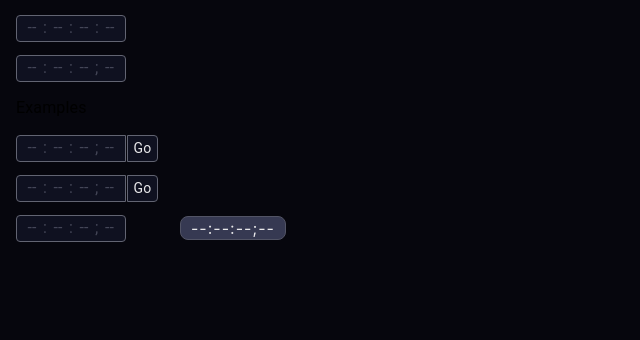
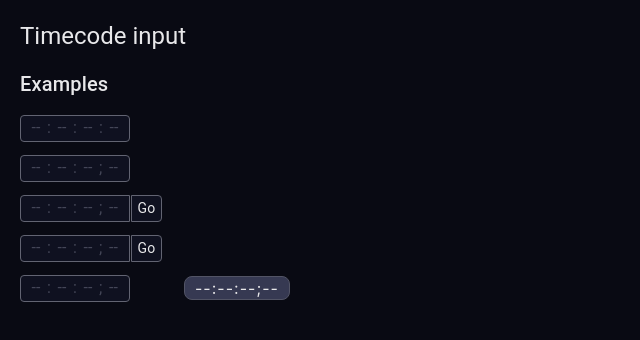
Before and after one commit to manoninonam/timecode-input, a React (Create React App) app: page / in a window 1280 px wide. Shown: the top 340 px of the page, without its empty margins (0-640 px from the left). Built offline with nearby package versions, Linux system fonts and the light colour scheme; the HTML template or start-up script is replaced by a standard one.

Commit message:
change layout

```diff
--- a/src/App.tsx
+++ b/src/App.tsx
@@ -6,16 +6,17 @@ import { TimecodeWithValue } from "./examples/TimecodeWithValue";
 
 function App() {
   return (
-    <div className="App">
-      <Stack spacing={2} p={2}>
+    <main className="App">
+      <Typography component='h1' variant='h5'>Timecode input</Typography>
+      <Stack spacing={2} py={2}>
+        <Typography component='h2' variant='h6'>Examples</Typography>
         <TimecodeInput frameRate={25} />
         <TimecodeInput frameRate={29.97}/>
-        <Typography>Examples</Typography>
         <ControlledTimecode />
         <ControlledTimecodeWithRTL />
         <TimecodeWithValue />
       </Stack>
-    </div>
+    </main>
   );
 }
 
--- a/src/components/TimecodeInput/TimecodeInput.tsx
+++ b/src/components/TimecodeInput/TimecodeInput.tsx
@@ -1,12 +1,12 @@
 import { OutlinedInputProps, Typography } from '@mui/material';
 import {
-  palette,
   TimecodeContainer,
   TimecodeInputBase,
   TimecodeInputBaseContainer,
   TimecodeInputBaseHighlight,
   TimecodeInputContainer
 } from './TimecodeInputStyledComponents';
+import { palette } from '../../utils/palette';
 import {
   ChangeEvent,
   Fragment,
--- a/src/components/TimecodeInput/TimecodeInputButton.tsx
+++ b/src/components/TimecodeInput/TimecodeInputButton.tsx
@@ -1,5 +1,5 @@
 import { styled } from '@mui/material';
-import { palette } from './TimecodeInputStyledComponents';
+import { palette } from '../../utils/palette';
 import { getBackground } from './utils/getBackground';
 
 interface TimecodeInputButtonProps {
--- a/src/components/TimecodeInput/TimecodeInputStyledComponents.tsx
+++ b/src/components/TimecodeInput/TimecodeInputStyledComponents.tsx
@@ -1,35 +1,7 @@
 import { styled } from '@mui/material/styles';
 import { Box, CSSInterpolation, InputBase } from '@mui/material';
 import { getBorderColor } from './utils/getBorderColor';
-
-export const palette = {
-  background: {
-    primary: '#0F1120',
-    secondary: '#1F2237',
-    tertiary: '#06060D'
-  },
-  border: {
-    primary: '#626472',
-    // secondary: '#626472',
-  },
-  text: {
-    primary: '#E8E8EA',
-    secondary: '#93959E',
-    disabled: '#525465',
-    placeholder: '#444657',
-  },
-  disabled: {
-    disabled_01: '#363952',
-    disabled_02: '#525465'
-  },
-  actions: {
-    hover: '#333548',
-    focus: '#CCBC87',
-    active: '#525465',
-    error: ''
-  }
-
-}
+import { palette } from '../../utils/palette';
 
 export const TimecodeContainer = styled(Box)({
   display: 'flex',
--- a/src/components/TimecodeInput/utils/getBackground.ts
+++ b/src/components/TimecodeInput/utils/getBackground.ts
@@ -1,5 +1,5 @@
 import { Theme } from '@mui/material';
-import { palette } from '../TimecodeInputStyledComponents';
+import { palette } from '../../../utils/palette';
 
 export const getBackground = (
   theme: Theme,
--- a/src/components/TimecodeInput/utils/getBorderColor.ts
+++ b/src/components/TimecodeInput/utils/getBorderColor.ts
@@ -1,5 +1,5 @@
 import { Theme } from '@mui/material';
-import { palette } from '../TimecodeInputStyledComponents';
+import { palette } from '../../../utils/palette';
 
 export const getBorderColor = (
   theme: Theme,
--- a/src/examples/TimecodeWithValue.tsx
+++ b/src/examples/TimecodeWithValue.tsx
@@ -1,8 +1,8 @@
 
-import { Box, Stack } from '@mui/material'
+import { Box, Stack } from '@mui/material';
 import TimecodeInput from '../components/TimecodeInput/TimecodeInput';
 import { useState } from 'react';
-import { palette } from '../components/TimecodeInput/TimecodeInputStyledComponents';
+import { palette } from '../utils/palette';
 
 
 export const TimecodeWithValue = () => {
--- a/src/index.css
+++ b/src/index.css
@@ -1,11 +1,12 @@
 body {
-  background-color: #06060D;
-  margin: 0;
+  margin: 20px;
+  background-color: #090A13;
   font-family: -apple-system, BlinkMacSystemFont, 'Segoe UI', 'Roboto', 'Oxygen',
     'Ubuntu', 'Cantarell', 'Fira Sans', 'Droid Sans', 'Helvetica Neue',
     sans-serif;
   -webkit-font-smoothing: antialiased;
   -moz-osx-font-smoothing: grayscale;
+  color: #E8E8EA;
 }
 
 code {
--- /dev/null
+++ b/src/utils/palette.ts
@@ -0,0 +1,27 @@
+
+export const palette = {
+  background: {
+    primary: '#0F1120',
+    secondary: '#1F2237',
+    tertiary: '#06060D'
+  },
+  border: {
+    primary: '#626472',
+  },
+  text: {
+    primary: '#E8E8EA',
+    secondary: '#93959E',
+    disabled: '#525465',
+    placeholder: '#444657',
+  },
+  disabled: {
+    disabled_01: '#363952',
+    disabled_02: '#525465'
+  },
+  actions: {
+    hover: '#333548',
+    focus: '#CCBC87',
+    active: '#525465',
+    error: ''
+  }
+};
--- a/tsconfig.json
+++ b/tsconfig.json
@@ -20,9 +20,5 @@
     "jsx": "react-jsx"
   },
   "include": ["./src", "*.ts", "*.tsx"],
-  "exclude": ["node_modules"],
-  // "typeRoots": [
-  //   "./typings",
-  //   "./node_modules/@types/"
-  // ]
+  "exclude": ["node_modules"]
 }
```
